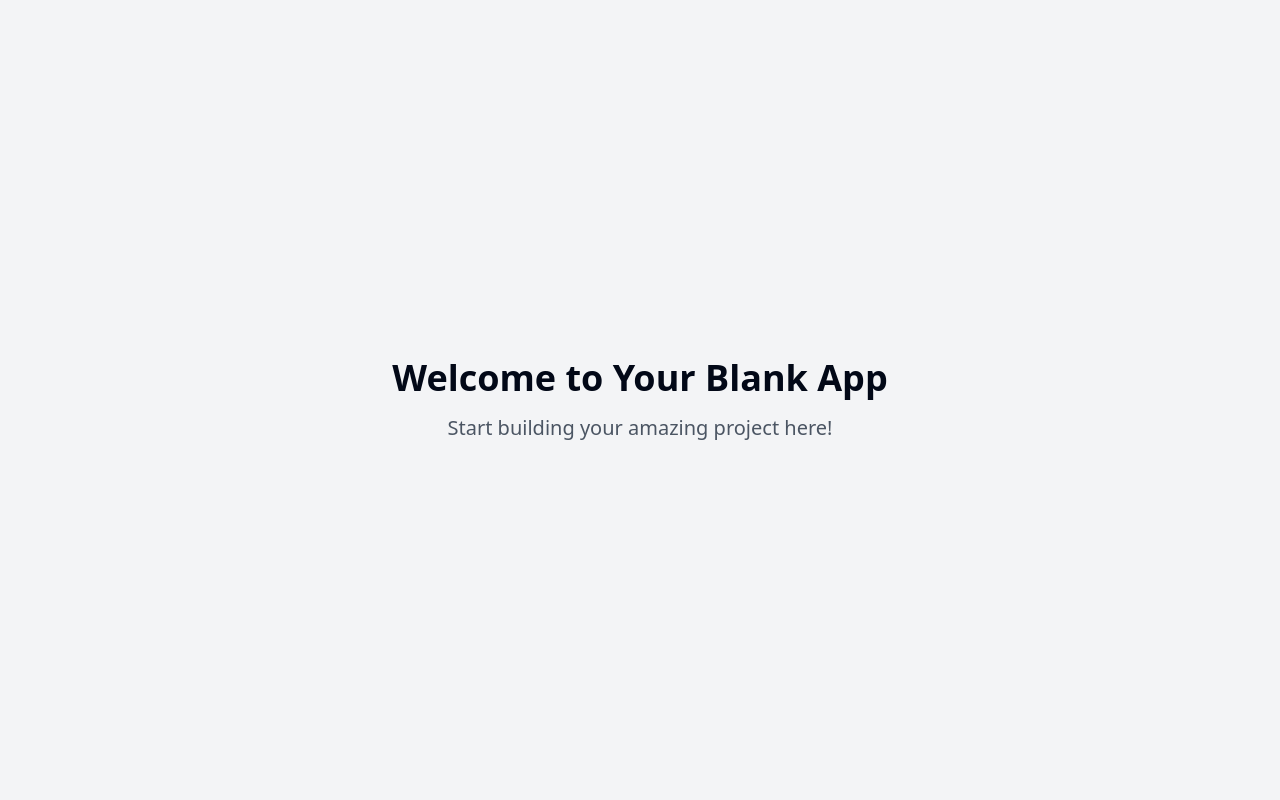
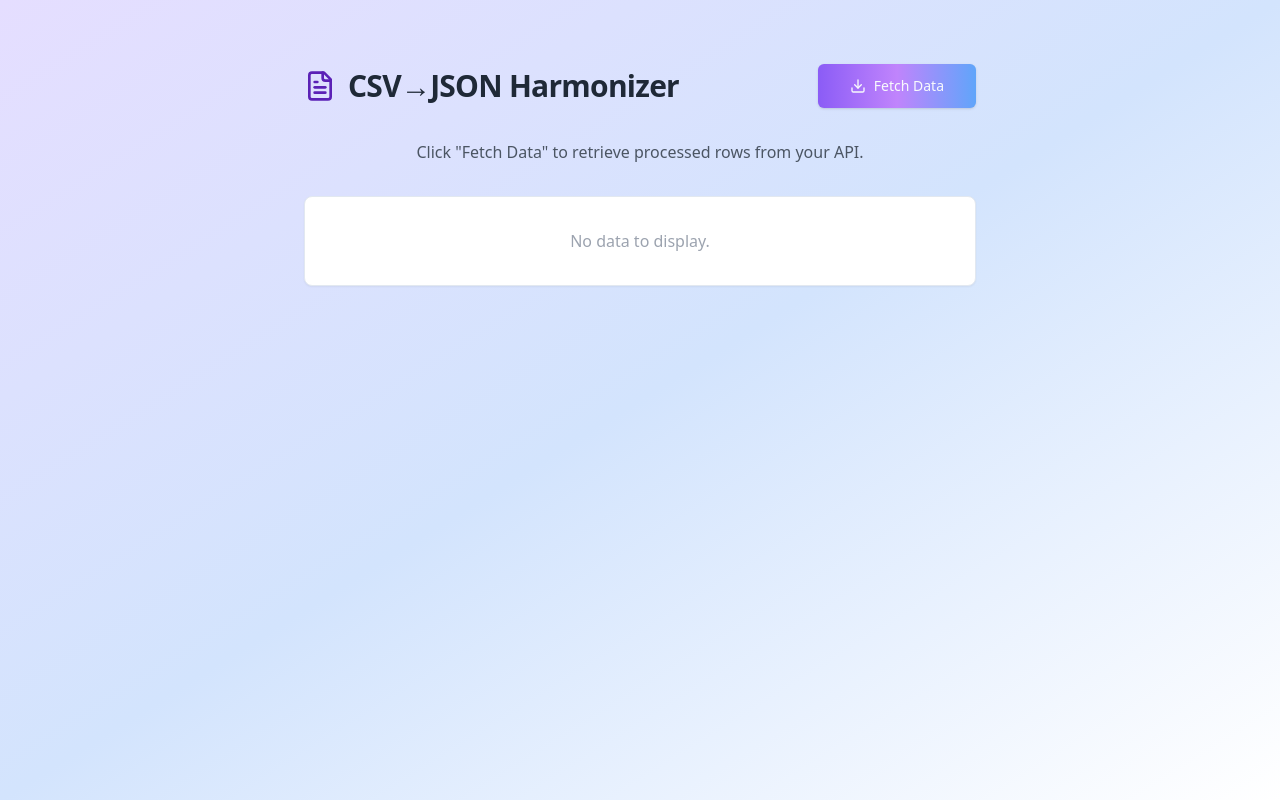
Before and after one commit to Sarthak7070/csv-json-harmonizer, a React (Vite) app: page / in a window 1280 px wide. Built offline with nearby package versions, Linux system fonts and the light colour scheme.

Commit message:
feat: Implement frontend for API

```diff
--- /dev/null
+++ b/src/components/BwrTable.tsx
@@ -0,0 +1,71 @@
+
+import { Card } from "@/components/ui/card";
+import { Skeleton } from "@/components/ui/skeleton";
+
+interface BwrTableProps {
+  header: string[] | null;
+  data: Record<string, string>[] | null;
+  loading?: boolean;
+}
+
+export default function BwrTable({ header, data, loading }: BwrTableProps) {
+  if (loading) {
+    return (
+      <Card className="p-4 mt-6">
+        <div className="space-y-2">
+          <Skeleton className="h-8 w-full mb-2" />
+          {[...Array(5)].map((_, i) => (
+            <Skeleton key={i} className="h-6 w-full" />
+          ))}
+        </div>
+      </Card>
+    );
+  }
+  if (!header || !data) {
+    return (
+      <Card className="p-8 mt-8 text-center text-gray-400">
+        <div>No data to display.</div>
+      </Card>
+    );
+  }
+  return (
+    <Card className="p-0 mt-6 overflow-x-auto">
+      <table className="min-w-full divide-y divide-gray-200">
+        <thead className="bg-slate-100">
+          <tr>
+            {header.map((col) => (
+              <th
+                key={col}
+                className="px-6 py-3 text-left text-xs font-bold text-gray-700 uppercase tracking-wider"
+              >
+                {col}
+              </th>
+            ))}
+          </tr>
+        </thead>
+        <tbody className="bg-white divide-y divide-gray-200">
+          {data.length === 0 ? (
+            <tr>
+              <td
+                colSpan={header.length}
+                className="px-6 py-4 text-center text-gray-400"
+              >
+                No results.
+              </td>
+            </tr>
+          ) : (
+            data.map((row, idx) => (
+              <tr key={idx}>
+                {header.map((col) => (
+                  <td key={col} className="px-6 py-3 whitespace-nowrap text-sm text-gray-800">
+                    {row[col] ?? ""}
+                  </td>
+                ))}
+              </tr>
+            ))
+          )}
+        </tbody>
+      </table>
+    </Card>
+  );
+}
--- a/src/pages/Index.tsx
+++ b/src/pages/Index.tsx
@@ -1,11 +1,80 @@
-// Update this page (the content is just a fallback if you fail to update the page)
+
+import { useState } from "react";
+import { Button } from "@/components/ui/button";
+import { toast } from "@/hooks/use-toast";
+import BwrTable from "../components/BwrTable";
+import { Download, FileText } from "lucide-react";
+
+const API_URL = "/read_bwr/";
 
 const Index = () => {
+  const [header, setHeader] = useState<string[] | null>(null);
+  const [data, setData] = useState<Record<string, string>[] | null>(null);
+  const [loading, setLoading] = useState(false);
+
+  // Optionally: error state, but we'll mostly use toast
+  const fetchData = async () => {
+    setLoading(true);
+    setHeader(null);
+    setData(null);
+    try {
+      const resp = await fetch(API_URL);
+      if (!resp.ok) {
+        const text = await resp.text();
+        toast({
+          title: `Fetch error`,
+          description:
+            resp.status === 404
+              ? "CSV or config not found – please upload them to the backend."
+              : text || "Unknown server error.",
+          variant: "destructive",
+        });
+        setLoading(false);
+        return;
+      }
+      const json = await resp.json();
+      setHeader(json.header);
+      setData(json.data);
+      toast({
+        title: "Success",
+        description: "Data loaded from server",
+      });
+    } catch (e: any) {
+      toast({
+        title: "Network error",
+        description: e.message,
+        variant: "destructive",
+      });
+    } finally {
+      setLoading(false);
+    }
+  };
+
   return (
-    <div className="min-h-screen flex items-center justify-center bg-gray-100">
-      <div className="text-center">
-        <h1 className="text-4xl font-bold mb-4">Welcome to Your Blank App</h1>
-        <p className="text-xl text-gray-600">Start building your amazing project here!</p>
+    <div className="min-h-screen bg-gradient-to-br from-[#e5deff] via-[#d3e4fd] to-white py-16 px-4 flex flex-col items-center relative">
+      <div className="mx-auto max-w-2xl w-full">
+        <div className="flex flex-col sm:flex-row items-center justify-between gap-6 sm:gap-2 mb-8">
+          <div className="flex items-center space-x-3">
+            <FileText size={32} className="text-violet-800" />
+            <h1 className="text-3xl font-extrabold text-gray-800 tracking-tight">
+              CSV→JSON Harmonizer
+            </h1>
+          </div>
+          <Button
+            size="lg"
+            variant="default"
+            className="gap-2 bg-gradient-to-r from-violet-500 via-purple-400 to-blue-400 hover:from-violet-600 hover:to-blue-500 shadow"
+            onClick={fetchData}
+            disabled={loading}
+          >
+            <Download className="w-5 h-5" />
+            {loading ? "Loading..." : "Fetch Data"}
+          </Button>
+        </div>
+        <div className="mb-6 text-gray-600 text-center">
+          Click &quot;Fetch Data&quot; to retrieve processed rows from your API.
+        </div>
+        <BwrTable header={header} data={data} loading={loading} />
       </div>
     </div>
   );
```
